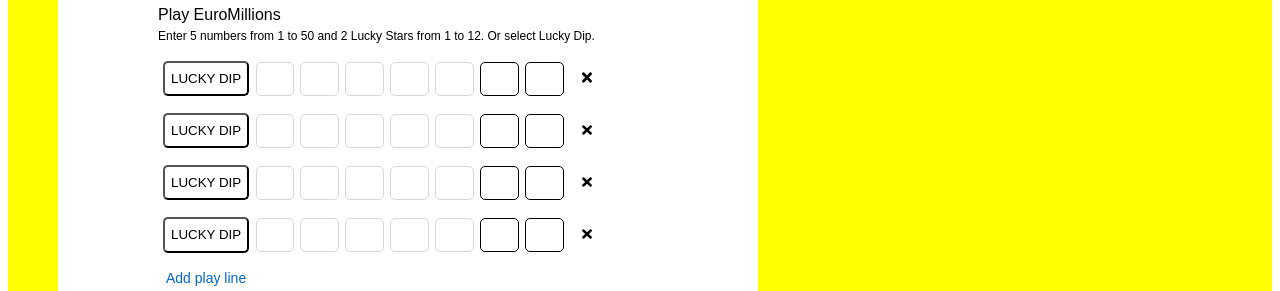
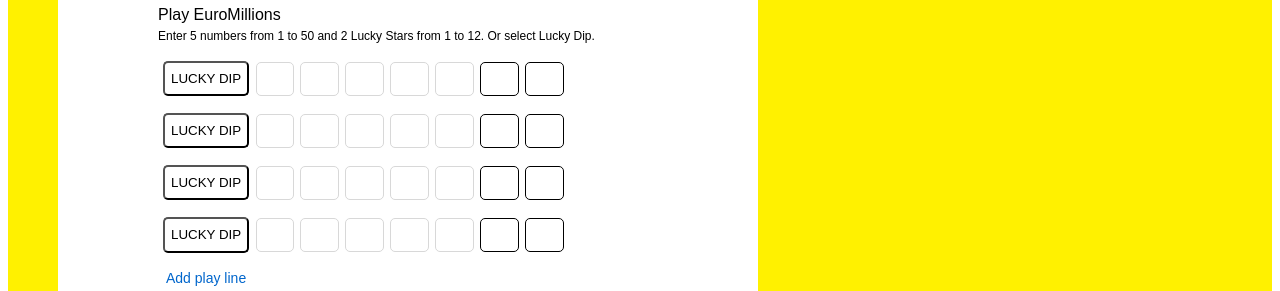
Before and after one commit to GavBaros/react-euromillions-lottery, a React (Create React App) app: page / in a window 1280 px wide. Shown: the part 152-443 px from the top of the page. Built offline with nearby package versions, Linux system fonts and the light colour scheme; the HTML template or start-up script is replaced by a standard one.

Commit message:
Edit styled components

```diff
--- a/src/App.js
+++ b/src/App.js
@@ -4,7 +4,7 @@
 import styled from "styled-components";
 
 const Container = styled.div`
-  background: yellow;
+  background: #fff100;
   padding: 50px;
   height: 800px;
   position: relative;
@@ -88,7 +88,7 @@
   }
 
   &:hover {
-    background-color: darkgray;
+    background-color: lightgray;
   }
 
   &:active {
--- a/src/components/PlayLine/index.js
+++ b/src/components/PlayLine/index.js
@@ -85,10 +85,10 @@
         <S.Button onClick={this.handleLuckyDipClick}>Lucky Dip</S.Button>
         {this.renderInputs()}
         <S.Clear onClick={this.clearAllInputs}>
-          <S.Image src="times-solid.svg" alt="cross icon" />
+          <S.Plus className="fa fa-plus" />
         </S.Clear>
         <S.Icon className="fa fa-star" />
-        <S.Icon className="fa fa-star " />
+        <S.Icon className="fa fa-star" />
       </S.PlayLineWrapper>
     );
   }
--- a/src/components/PlayLine/styles.js
+++ b/src/components/PlayLine/styles.js
@@ -37,7 +37,7 @@
   }
 
   &:hover {
-    background-color: darkgray;
+    background-color: lightgray;
   }
 `;
 
@@ -76,8 +76,9 @@
   }
 `;
 
-export const Image = styled.img`
-  height: 0.9rem;
+export const Plus = styled.i`
+  transform: rotate(45deg);
+  color: #0066cc;
+  margin-top: 0.5rem;
   margin-left: 0.3rem;
-  margin-top: 0.5rem;
 `;
```
